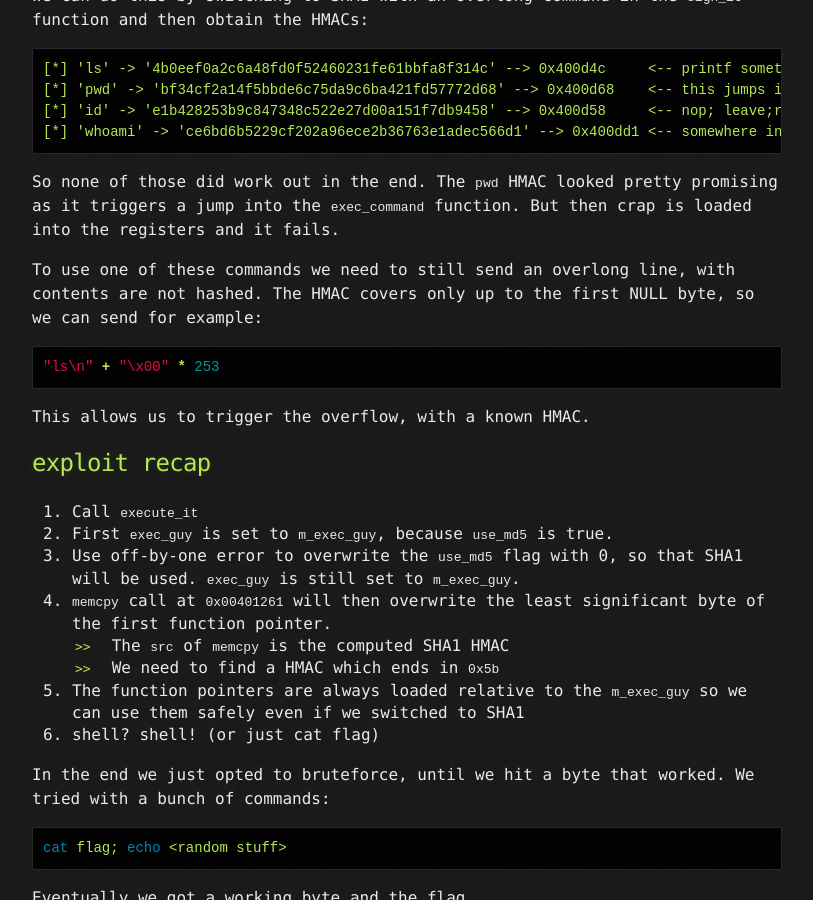
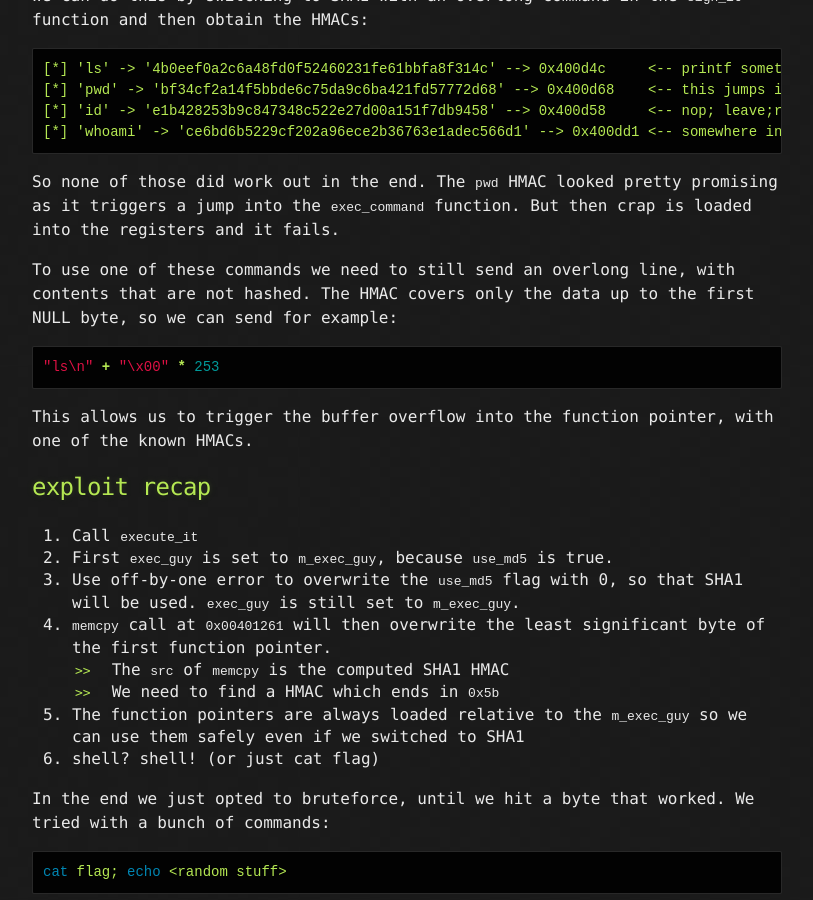
Before and after one commit to mtps3/Mtps3.github.io, a Jekyll site: the page built from _posts/2017-02-27-bkpctf2017-signed-shell-server.md, in a window 1280 px wide and 900 px high, scrolled down 1762 px. Shown: the whole window, without its empty margins (233-1046 px from the left). Built offline with Jekyll 4.4.1, drawn with Linux system fonts in a browser that asks for light colours.

Commit message:
small fixes

````diff
--- a/_posts/2017-02-27-bkpctf2017-signed-shell-server.md
+++ b/_posts/2017-02-27-bkpctf2017-signed-shell-server.md
@@ -92,14 +92,15 @@ promising as it triggers a jump into the `exec_command` function. But then crap
 is loaded into the registers and it fails.
 
 To use one of these commands we need to still send an overlong line, with
-contents are not hashed. The HMAC covers only up to the first NULL byte, so we
-can send for example:
+contents that are not hashed. The HMAC covers only the data up to the first
+NULL byte, so we can send for example:
 
 ```python
 "ls\n" + "\x00" * 253
 ```
 
-This allows us to trigger the overflow, with a known HMAC.
+This allows us to trigger the buffer overflow into the function pointer, with
+one of the known HMACs.
 
 ## exploit recap
 
````
